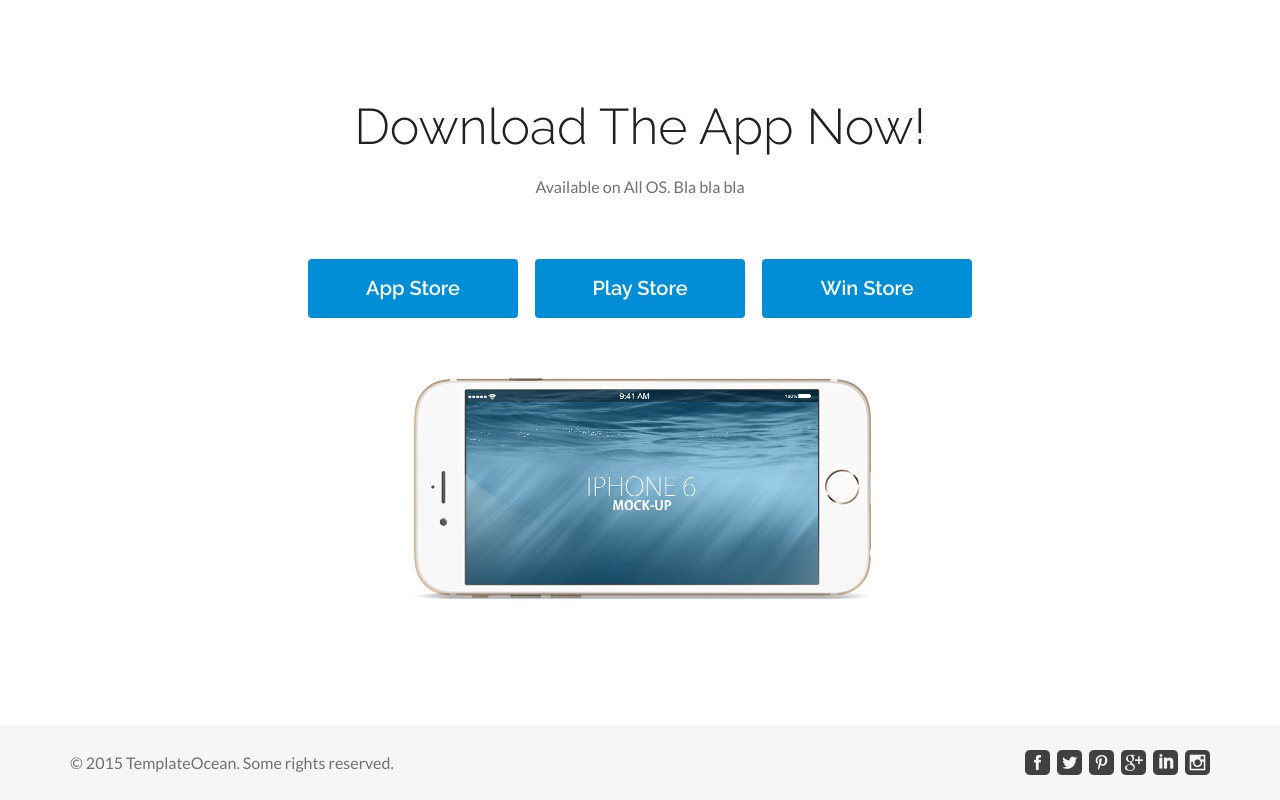
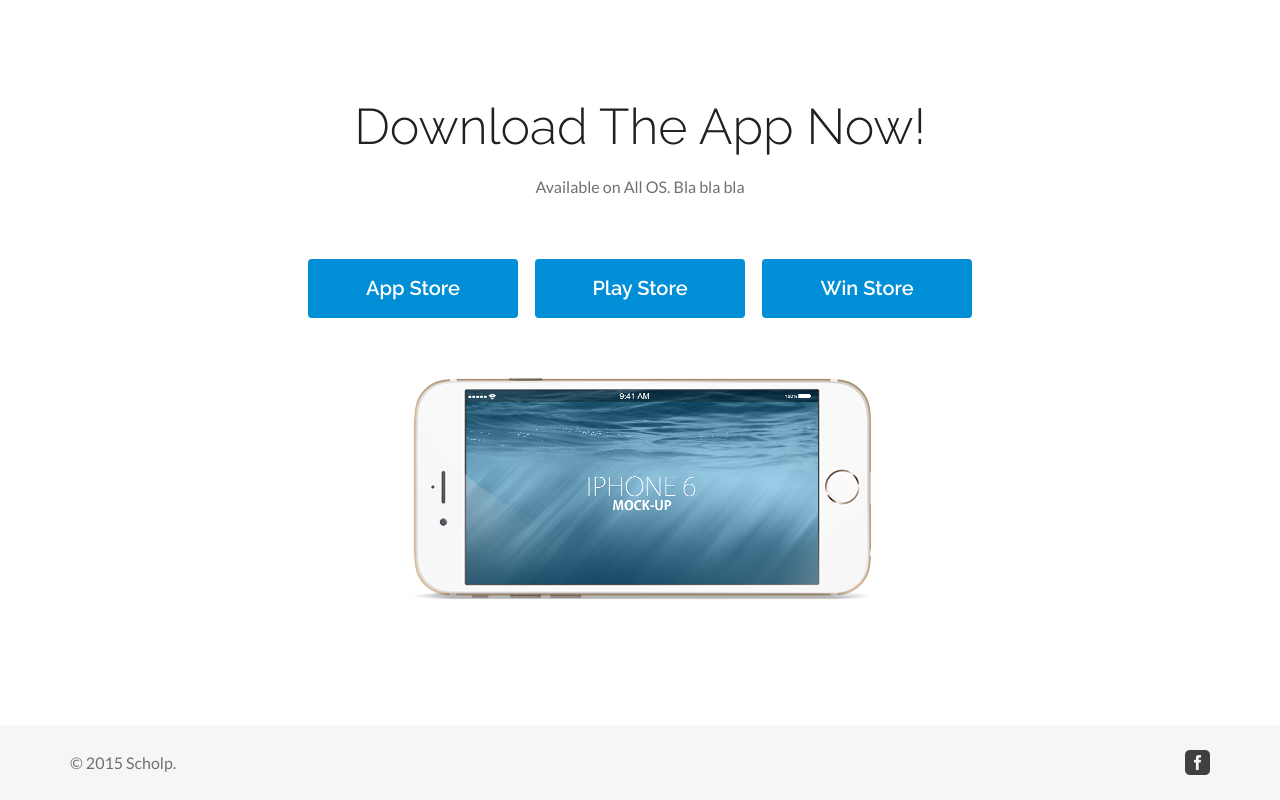
Before and after one commit to scholp/scholp, a plain HTML site: page index.html in a window 1280 px wide. Shown: the part 2174-2974 px from the top of the page. Drawn offline with Linux system fonts and the light colour scheme.

Commit message:
add facebook link

```diff
--- a/index.html
+++ b/index.html
@@ -242,18 +242,14 @@
 		<div class="row">
 			<div class="col-sm-6">
 
-				<p class="copyright">&copy; 2015 <a href="index.html#">TemplateOcean</a>. Some rights reserved.</p>
+				<p class="copyright">&copy; 2015 Scholp.</p>
 
 			</div>
 
 			<div class="col-sm-6">
 				<ul class="social-sites">
-					<li><a href="index.html#"><i class="icon icon-social-facebook-square"></i></a></li>
-					<li><a href="index.html#"><i class="icon icon-social-twitter-square"></i></a></li>
-					<li><a href="index.html#"><i class="icon icon-social-pinterest-square"></i></a></li>
-					<li><a href="index.html#"><i class="icon icon-social-googleplus-square"></i></a></li>
-					<li><a href="index.html#"><i class="icon icon-social-linkedin-square"></i></a></li>
-					<li><a href="index.html#"><i class="icon icon-social-instagram-square"></i></a></li>
+					<li><a href="https://www.facebook.com/scholpapp"><i class="icon icon-social-facebook-square"></i></a></li>
+          <!--<li><a href=""><i class="icon icon-social-twitter-square"></i></a></li> -->
 				</ul>
 			</div>
 		</div>
```
